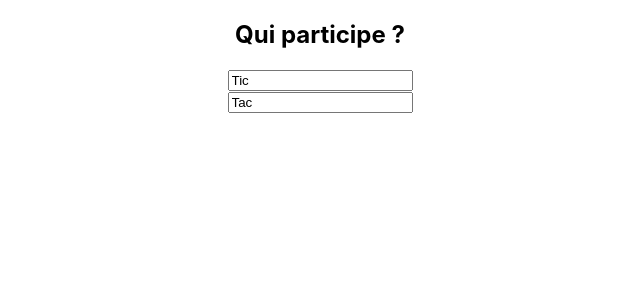
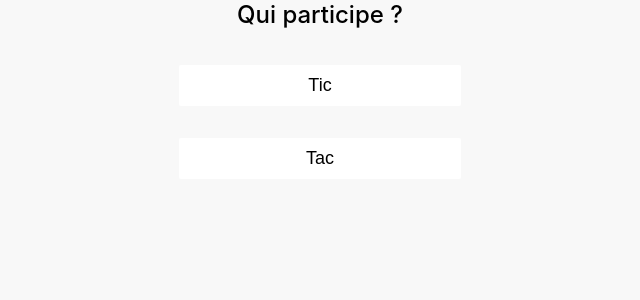
Before and after one commit to WildCodeSchool/lyon-js-03-20-p2-g4, a React (Create React App) app: page / in a window 1280 px wide. Shown: the top 300 px of the page, without its empty margins (320-960 px from the left). Built offline with nearby package versions, Linux system fonts and the light colour scheme.

Commit message:
sylish inputs

```diff
--- a/src/App.css
+++ b/src/App.css
@@ -1,5 +1,7 @@
 .App {
   text-align: center;
+  background-color: var(--backgroundColor);
+  min-height: 100vh;
 }
 
 .App-logo {
--- a/src/UsersInputs.css
+++ b/src/UsersInputs.css
@@ -0,0 +1,8 @@
+.form-group input {
+  margin: 16px 0;
+  border : none;
+  border-radius: 2px;
+  background-color: white;
+  text-align: center;
+  padding: 10px 25px;
+}
--- a/src/UsersInputs.jsx
+++ b/src/UsersInputs.jsx
@@ -1,4 +1,5 @@
 import React from "react";
+import './UsersInputs.css'
 
 class UsersInputs extends React.Component {
   constructor(props) {
@@ -26,6 +27,7 @@ class UsersInputs extends React.Component {
         <div className="form-group">
           <label htmlFor="user1"></label>
           <input
+            className="content"
             type="text"
             id="user1"
             name="user1"
@@ -37,6 +39,7 @@ class UsersInputs extends React.Component {
         <div className="form-group">
           <label htmlFor="user2"></label>
           <input
+            className="content"
             type="text"
             id="user2"
             name="user2"
--- a/src/index.css
+++ b/src/index.css
@@ -1,3 +1,4 @@
+@import url('./variables.css');
 body {
   margin: 0;
   font-family: -apple-system, BlinkMacSystemFont, 'Segoe UI', 'Roboto', 'Oxygen',
--- a/src/variables.css
+++ b/src/variables.css
@@ -9,25 +9,23 @@
 .title {
   font-weight: 700;
   font-size: 36px;
-  color: var(--darkTextColor);
+  margin-top: 0;
 }
 
 .subtitle {
   font-weight: 500;
   font-size: 24px;
-  color: var(--darkTextColor);
+  margin-top: 0;
 }
 
 .content {
   font-weight: 300;
   font-size: 18px;
-  color: var(--darkTextColor);
 }
 
 .link {
   font-weight: 400;
   font-size: 18px;
-  color: var(--darkTextColor);
   text-decoration: none;
   background: linear-gradient( rgba(9, 18, 151, 0) 35%,rgba(102, 198, 155, 1) 80%, rgba(60,210,34,0) 60%);
   transition-duration: 0.2s;
```
